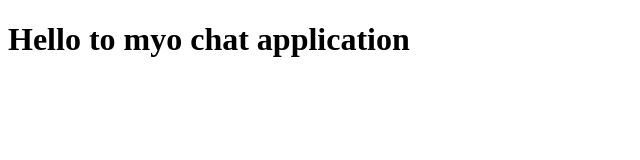
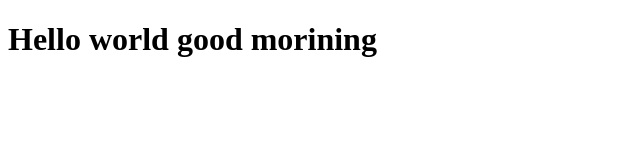
Before and after one commit to Mr-MyoHtet/chatapp-javascript, a website: page index.html in a window 1280 px wide. Shown: the whole page, without its empty margins (0-640 px from the left). Drawn offline with Linux system fonts and the light colour scheme.

Commit message:
Revert "h1 change from myo-dev branch remover"
This reverts commit f238723296fca90a7a0e79988dfd85fc35a0eacc.

```diff
--- a/index.html
+++ b/index.html
@@ -6,6 +6,6 @@
     <title>chatApp Javascript</title>
   </head>
   <body>
-    <h1>Hello to myo chat application</h1>
+    <h1>Hello world good morining</h1>
   </body>
 </html>
```
